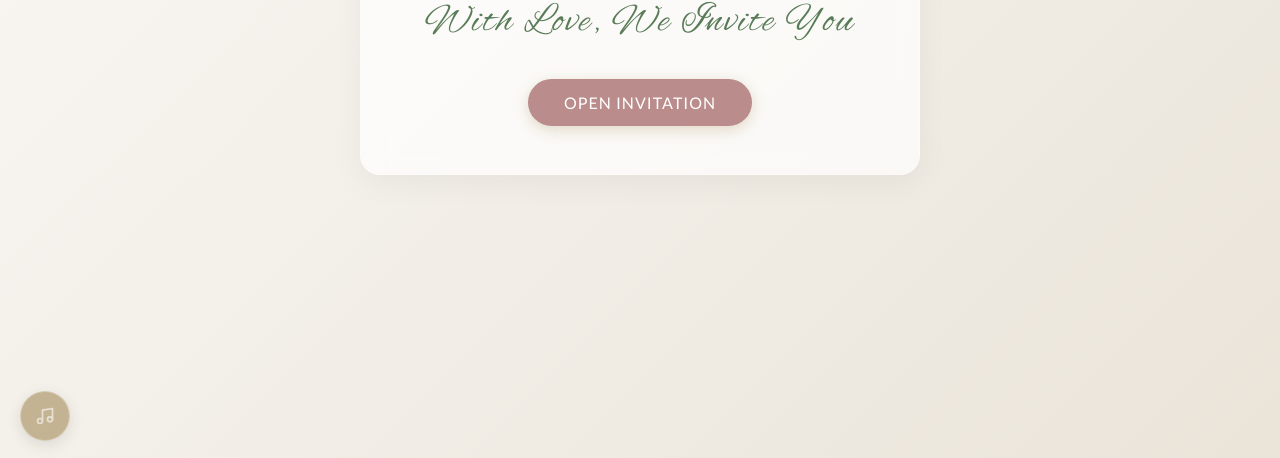
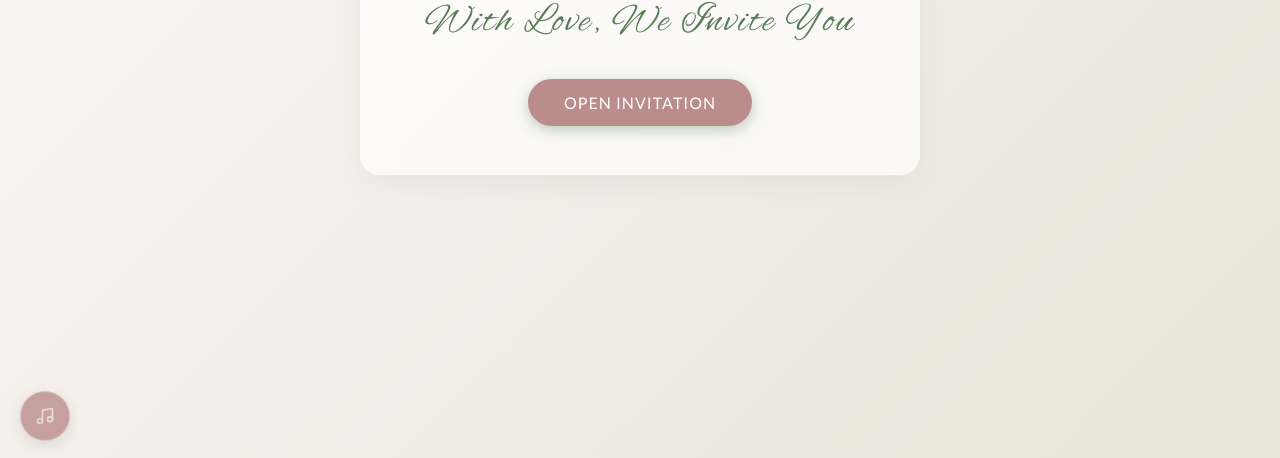
Before and after one commit to hsjsjsj009/dipilihzalma, a React (Vite) app: page /#/ in a window 1280 px wide. Shown: the part 339-797 px from the top of the page. Built offline with nearby package versions, Linux system fonts and the light colour scheme.

Commit message:
update color button, text and audio button

```diff
--- a/src/components/AudioPlayer.jsx
+++ b/src/components/AudioPlayer.jsx
@@ -29,7 +29,7 @@ const AudioPlayer = ({ isPlaying, setIsPlaying }) => {
                     bottom: '20px',
                     left: '20px',
                     zIndex: 1000,
-                    background: 'rgba(184, 164, 126, 0.8)',
+                    background: 'rgba(186, 140, 140, 0.8)',
                     backdropFilter: 'blur(5px)',
                     border: '1px solid rgba(255, 255, 255, 0.3)',
                     borderRadius: '50%',
--- a/src/components/GalleryPage.jsx
+++ b/src/components/GalleryPage.jsx
@@ -85,14 +85,14 @@ const GalleryPage = () => {
                             style={{
                                 width: '40px',
                                 height: '40px',
-                                border: '3px solid rgba(184, 164, 126, 0.3)',
-                                borderTop: '3px solid #b8a47e',
+                                border: '3px solid rgba(186, 140, 140, 0.3)',
+                                borderTop: '3px solid #ba8c8c',
                                 borderRadius: '50%',
                                 marginBottom: '16px',
                             }}
                         />
                         <div style={{
-                            color: '#b8a47e',
+                            color: '#ba8c8c',
                             fontFamily: 'serif',
                             fontSize: '1.2rem',
                             letterSpacing: '2px',
--- a/src/components/OpeningScreen.jsx
+++ b/src/components/OpeningScreen.jsx
@@ -96,7 +96,7 @@ const OpeningScreen = ({ onOpen }) => {
                         textTransform: 'uppercase',
                         cursor: 'pointer',
                         borderRadius: '30px',
-                        boxShadow: '0 4px 15px rgba(184, 164, 126, 0.4)',
+                        boxShadow: '0 4px 15px rgba(89, 124, 88, 0.4)',
                         transition: 'box-shadow 0.3s ease',
                     }}
                 >
```
